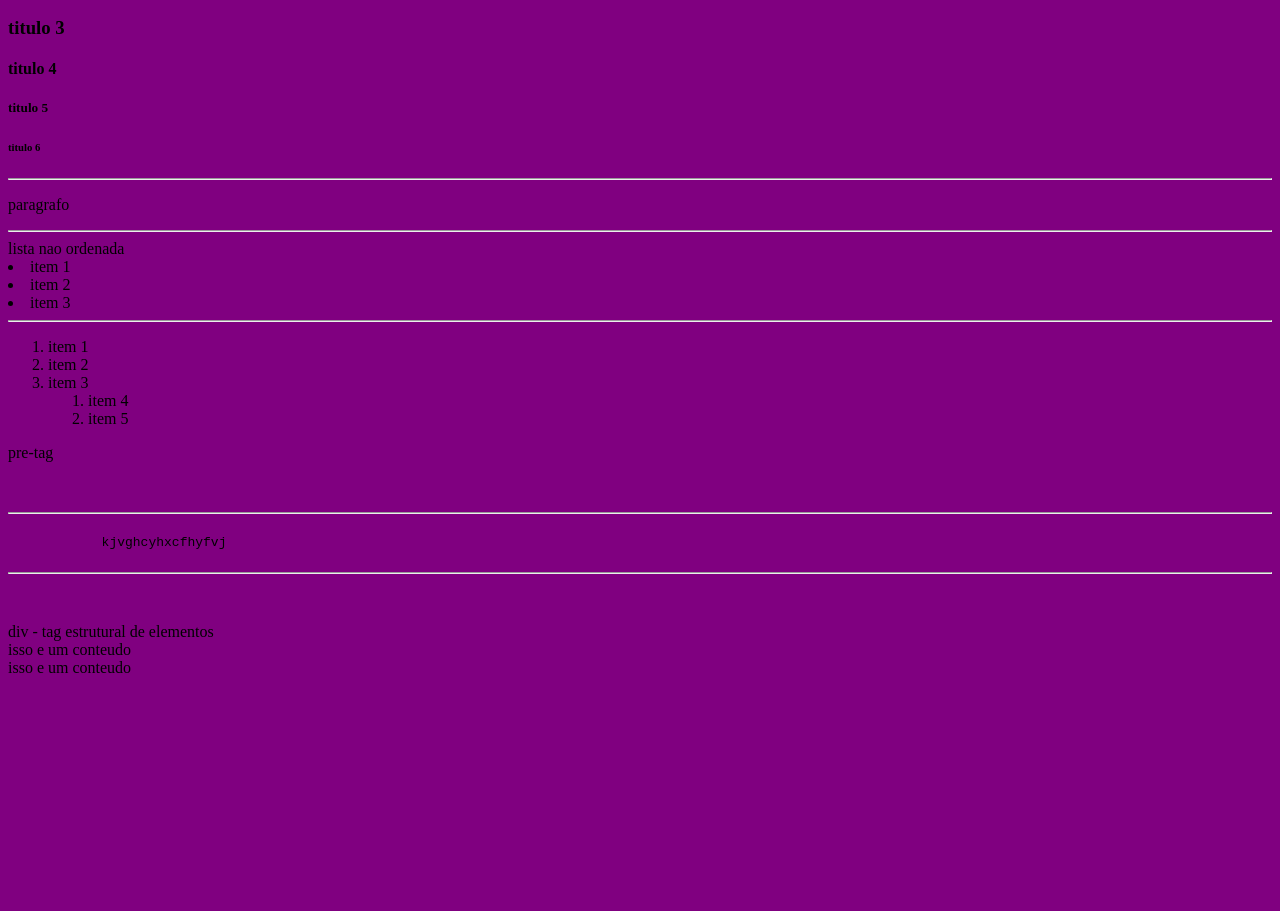
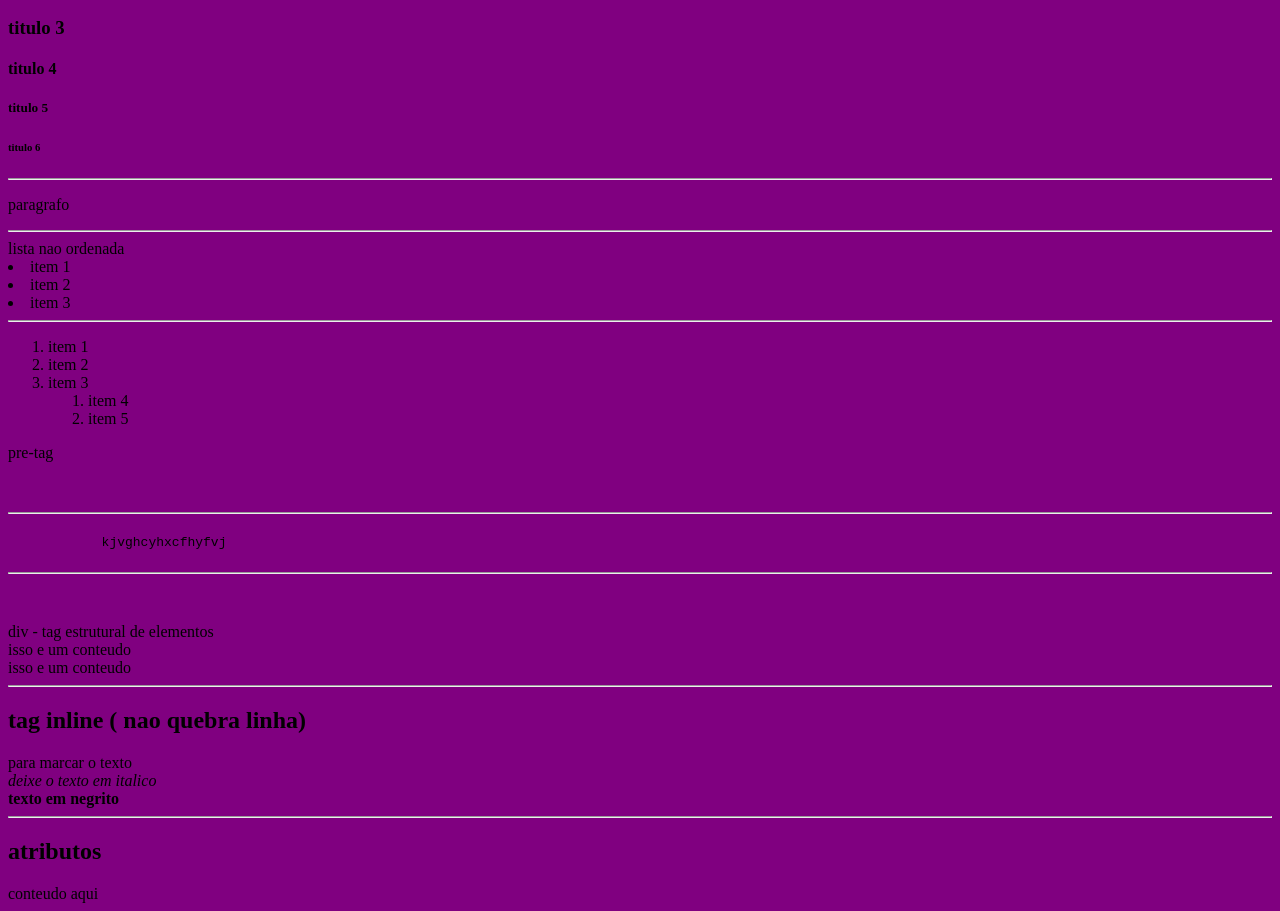
Before and after one commit to sofia06all/website-2I, a plain HTML site: page index.html in a window 1280 px wide. Shown: the part 110-1021 px from the top of the page. Before the commit the page ends 800 px from the top, so only its background shows below. Drawn offline with Linux system fonts and the light colour scheme.

Commit message:
Add files via upload

```diff
--- a/index.html
+++ b/index.html
@@ -43,5 +43,18 @@
         <div>
             isso e um conteudo
         </div>
+        <hr>
+        <h2> tag inline ( nao quebra linha)</h2>
+        <span> para marcar o texto</span>
+        <br>
+        <i> deixe o texto em italico</i>
+        <br>
+        <b> texto em negrito </b>
+        <hr>
+        <h2> atributos </h2>
+        <div class="nomesala" id="indentificador" style="" title="titulo">
+        conteudo aqui
+    </div>
+
     </body>
 </html>
```
